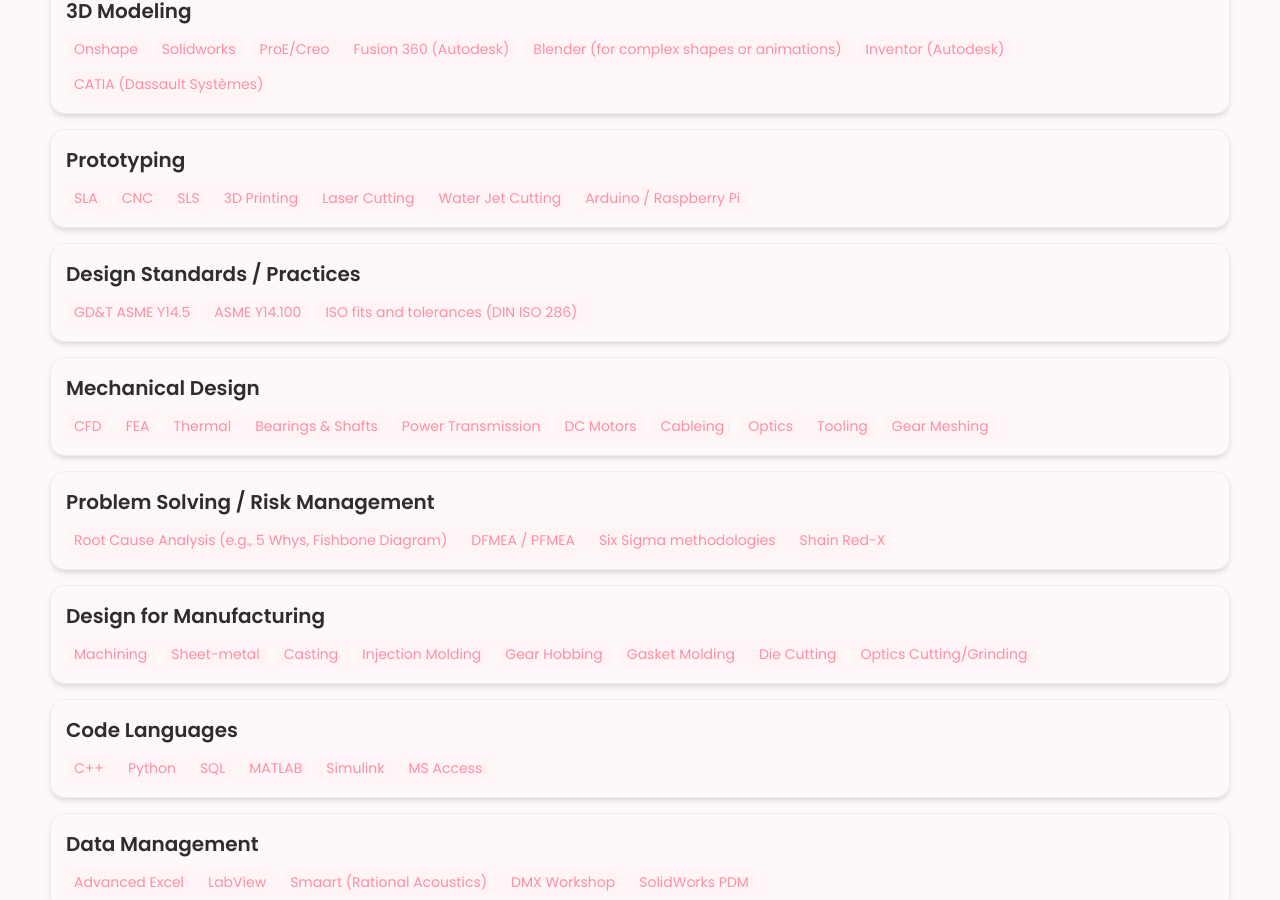
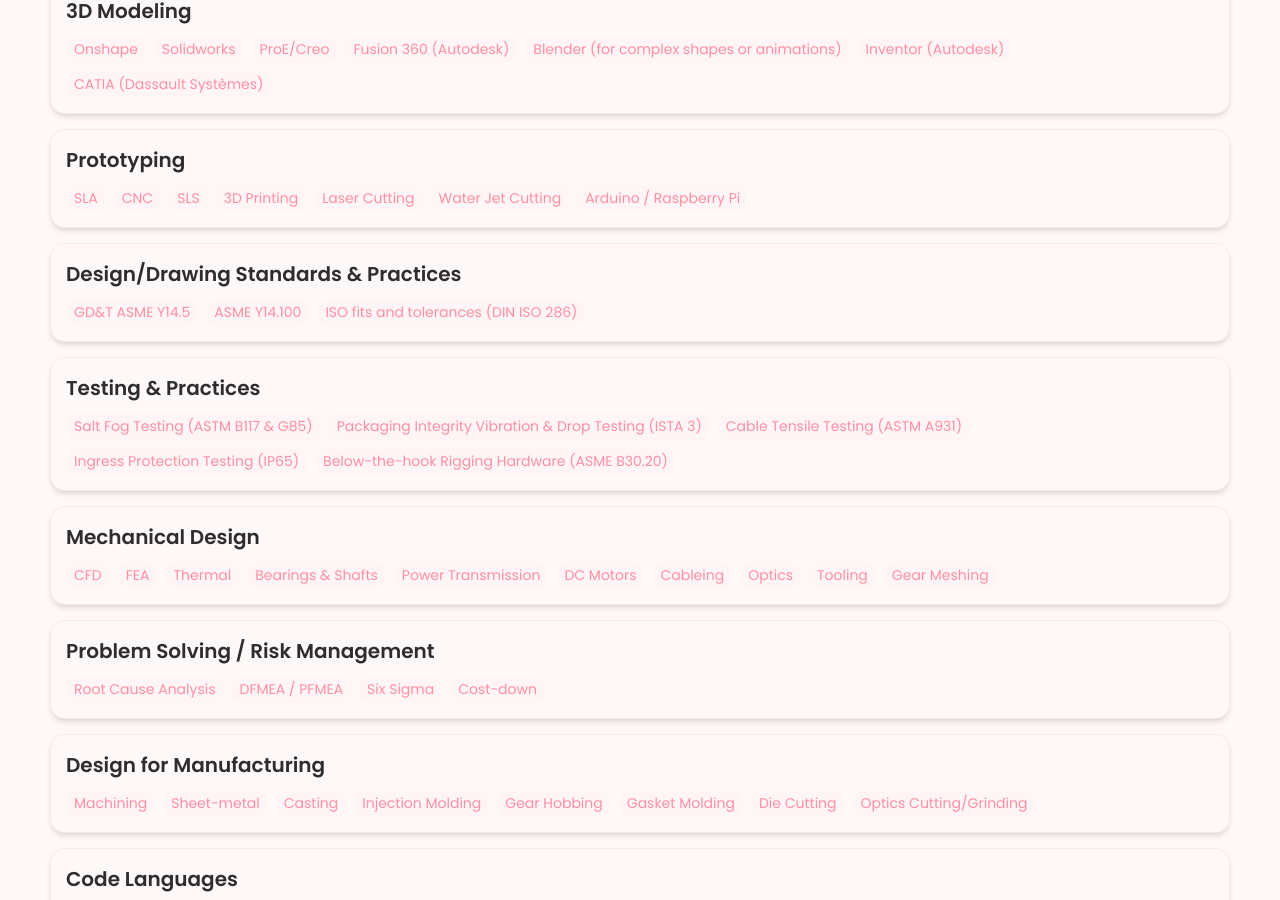
Before and after one commit to kimdot/kimdot.github.io, a Jekyll site: the page built from index.html, in a window 1280 px wide and 900 px high, scrolled down 2169 px. Built offline with Jekyll 4.4.1, drawn with Linux system fonts in a browser that asks for light colours.

Commit message:
Update _config.yml

```diff
--- a/_config.yml
+++ b/_config.yml
@@ -67,11 +67,18 @@ skills:
     - Laser Cutting
     - Water Jet Cutting
     - Arduino / Raspberry Pi
-  - category: Design Standards / Practices
+  - category: Design/Drawing Standards & Practices
     tools:
     - GD&T ASME Y14.5
     - ASME Y14.100
     - ISO fits and tolerances (DIN ISO 286)
+  - category: Testing & Practices
+    tools:
+    - Salt Fog Testing (ASTM B117 & G85)
+    - Packaging Integrity Vibration & Drop Testing (ISTA 3)
+    - Cable Tensile Testing (ASTM A931)
+    - Ingress Protection Testing (IP65)
+    - Below-the-hook Rigging Hardware (ASME B30.20)
   - category: Mechanical Design
     tools:
     - CFD
@@ -86,10 +93,10 @@ skills:
     - Gear Meshing
   - category: Problem Solving / Risk Management
     tools:
-    - Root Cause Analysis (e.g., 5 Whys, Fishbone Diagram)
+    - Root Cause Analysis
     - DFMEA / PFMEA
-    - Six Sigma methodologies
-    - Shain Red-X
+    - Six Sigma
+    - Cost-down
   - category: Design for Manufacturing
     tools:
     - Machining
```
